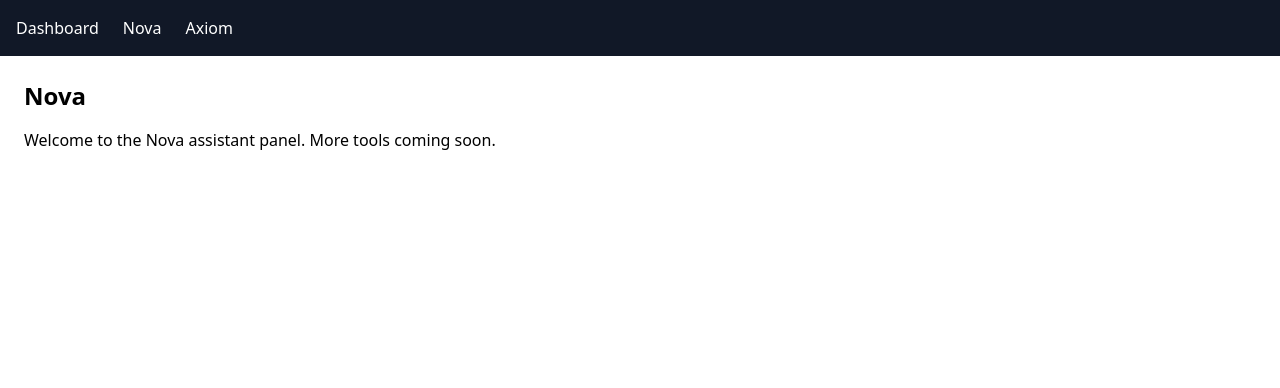
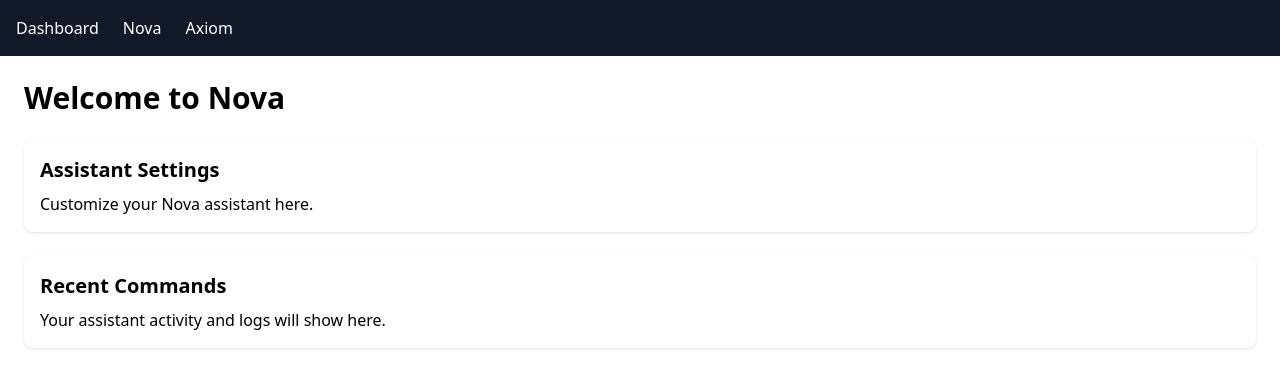
Before and after one commit to AviPulseFounder/navon-ui, a Next.js app: page /nova in a window 1280 px wide. Shown: the top 388 px of the page. Built offline with nearby package versions, Linux system fonts and the light colour scheme.

Commit message:
Scaffolded Nova UI layout with assistant sections

```diff
--- a/pages/nova.js
+++ b/pages/nova.js
@@ -3,8 +3,17 @@
 export default function Nova() {
   return (
     <Layout>
-      <h1 className="text-2xl font-bold mb-4">Nova</h1>
-      <p>Welcome to the Nova assistant panel. More tools coming soon.</p>
+      <div className="space-y-6">
+        <h1 className="text-3xl font-bold">Welcome to Nova</h1>
+        <section className="bg-white rounded-lg p-4 shadow">
+          <h2 className="text-xl font-semibold mb-2">Assistant Settings</h2>
+          <p>Customize your Nova assistant here.</p>
+        </section>
+        <section className="bg-white rounded-lg p-4 shadow">
+          <h2 className="text-xl font-semibold mb-2">Recent Commands</h2>
+          <p>Your assistant activity and logs will show here.</p>
+        </section>
+      </div>
     </Layout>
   );
 }
```
